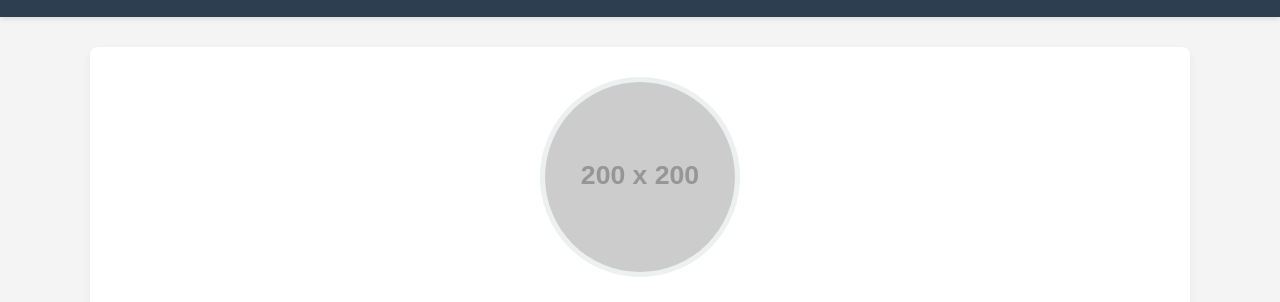
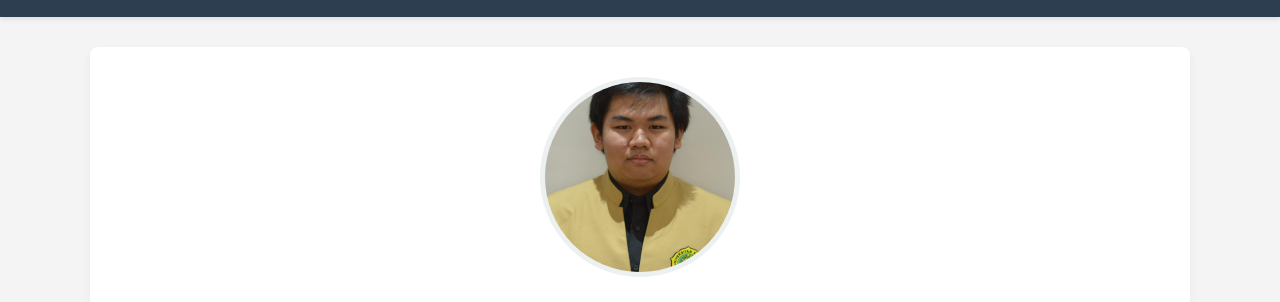
Before and after one commit to PhilippePur/SuperTeamPortofolio, a plain HTML site: page anggota2.html in a window 1280 px wide. Shown: the part 61-363 px from the top of the page. Drawn offline with Linux system fonts and the light colour scheme; placeholder pictures from the web are drawn by us.

Commit message:
update page anggota2

```diff
--- a/anggota2.html
+++ b/anggota2.html
@@ -27,7 +27,7 @@
       <div class="container page-container">
         <div class="portfolio-header">
           <img
-            src="https://placehold.co/200x200/e74c3c/ffffff?text=Citra+L"
+            src="assets/foto_greg.jpg"
             alt="Foto Profil Gregorius Jason Maresi"
             class="profile-pic"
           />
```
Also changed, not shown: assets/foto_greg.jpg (added).
